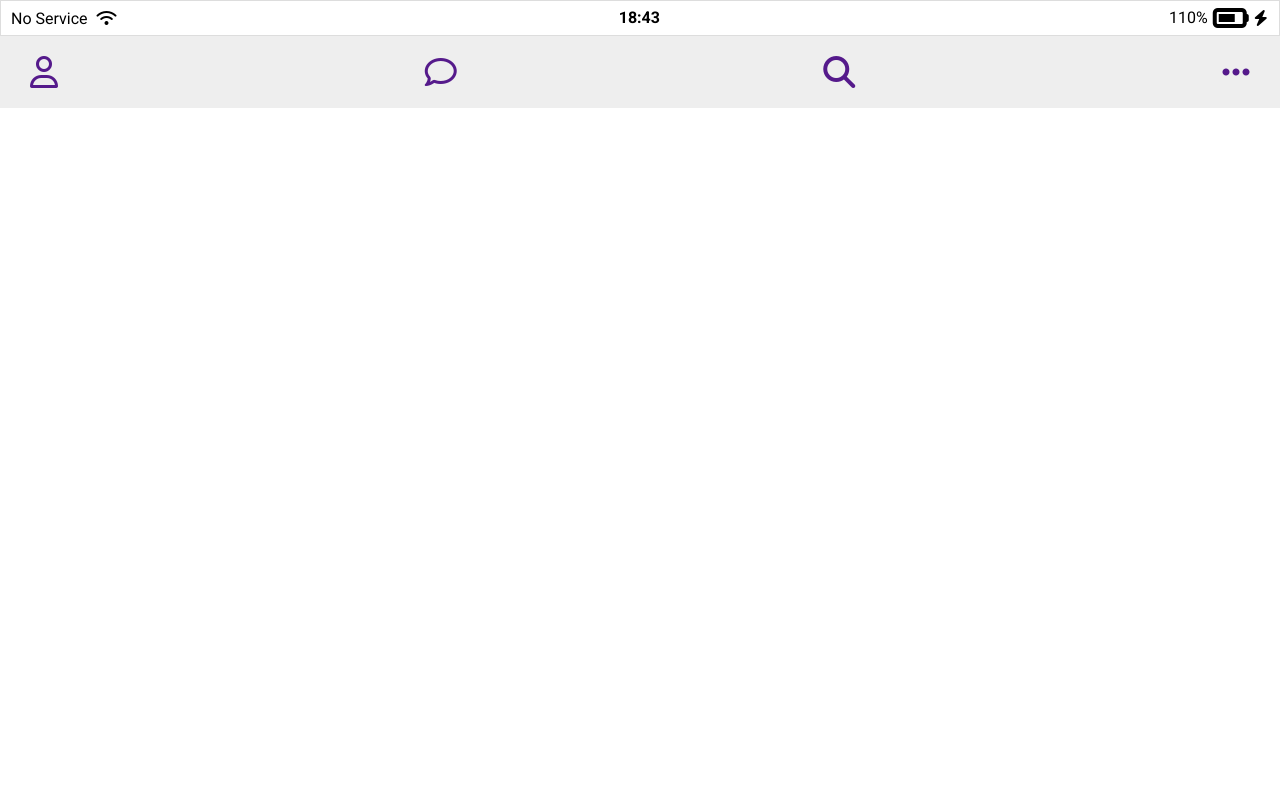
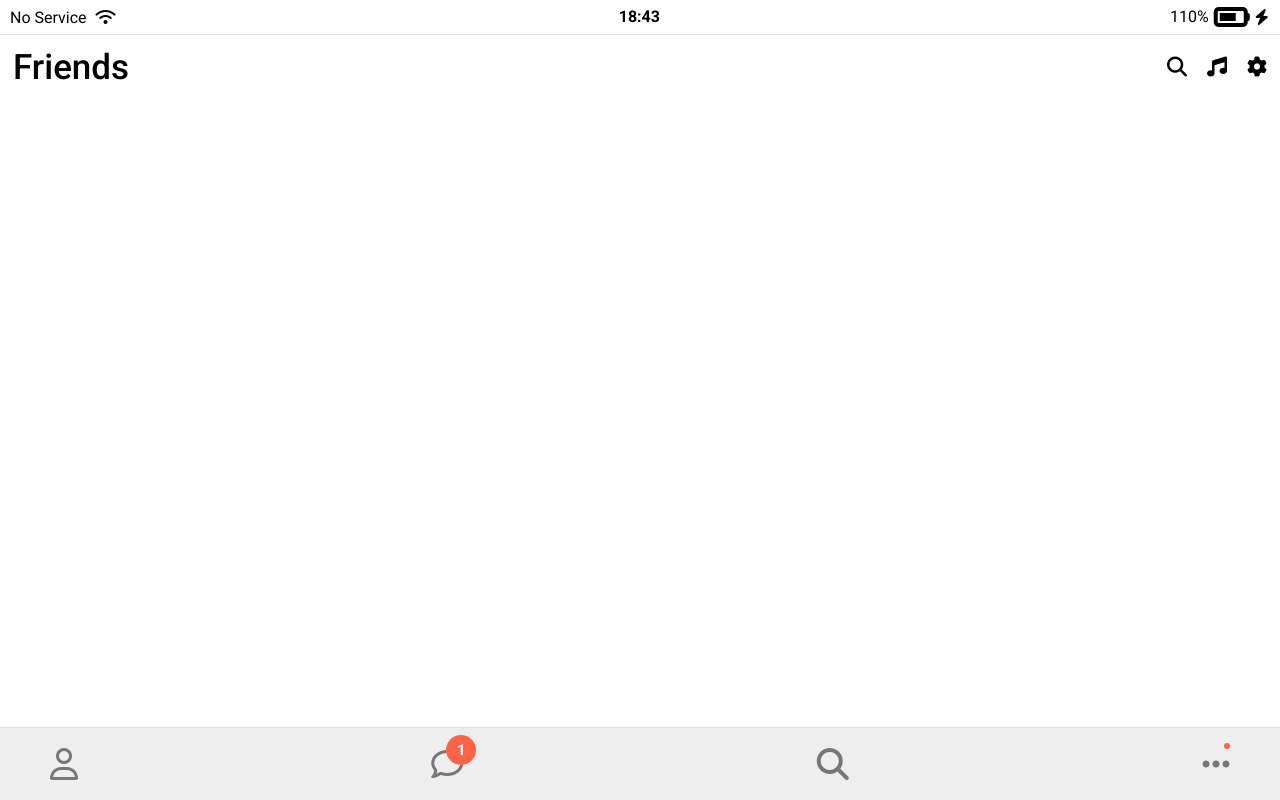
Before and after one commit to godboy4256/individual-01-kakao-talk-ui-clone, a plain HTML site: page friend.html in a window 1280 px wide. Drawn offline with Linux system fonts and the light colour scheme.

Commit message:
422__screen__header__include

```diff
--- a/CSS/reset.css
+++ b/CSS/reset.css
@@ -86,6 +86,7 @@ video {
   font: inherit;
   vertical-align: baseline;
   text-decoration: none;
+  color: initial;
 }
 /* HTML5 display-role reset for older browsers */
 article,
--- a/CSS/screen/friend.css
+++ b/CSS/screen/friend.css
@@ -2,9 +2,45 @@
   display: flex;
   justify-content: space-between;
   background: rgb(238, 238, 238);
-  padding: 20px 30px;
+  padding: 20px 0;
+  border-top: 1px solid #ddd;
+  position: fixed;
+  bottom: 0;
+  width: 100%;
+  padding: 20px 50px;
+  box-sizing: border-box;
 }
 .friend__nav-list > .friend__nav-button {
   display: flex;
   justify-content: center;
+  position: relative;
 }
+.friend__nav-list > .friend__nav-button i {
+  color: rgba(0, 0, 0, 0.5);
+}
+
+.friend__nav-list > .friend__nav-button .nav__chatcomment__lenth {
+  display: flex;
+  width: 30px;
+  height: 30px;
+  background-color: tomato;
+  justify-content: center;
+  align-items: center;
+  color: #fff;
+  font-weight: 600;
+  border-radius: 50%;
+  font-size: 15px;
+  position: absolute;
+  bottom: 15px;
+  left: 15px;
+}
+.friend__nav-list > .friend__nav-button .update__dot {
+  display: block;
+  background-color: tomato;
+  width: 6px;
+  height: 6px;
+  border-radius: 50%;
+  position: absolute;
+  top: -5px;
+  right: 0;
+}
--- /dev/null
+++ b/CSS/screen/screen__header.css
@@ -0,0 +1,24 @@
+.screen__header {
+  width: 100%;
+  display: flex;
+  justify-content: space-between;
+  align-items: center;
+  padding: 15px 13px;
+  box-sizing: border-box;
+  margin-top: 35px;
+}
+.screen__header .screen__header__tit {
+  font-size: 35px;
+  font-weight: 500;
+}
+
+.screen__header .screen__header__icons {
+  display: flex;
+  justify-content: space-between;
+}
+.screen__header .screen__header__icons li {
+  padding: 0 10px;
+}
+.screen__header .screen__header__icons li:last-child {
+  padding-right: 0;
+}
--- a/CSS/screen/status_bar.css
+++ b/CSS/screen/status_bar.css
@@ -1,10 +1,12 @@
 .status_bar {
   width: 100%;
   padding: 1px 10px;
-  border: 1px solid #ddd;
+  border-bottom: 1px solid #ddd;
   display: flex;
   align-items: center;
   box-sizing: border-box;
+  position: fixed;
+  top: 0;
 }
 .status_bar .status-bar__column {
   width: 33.3%;
--- a/CSS/style.css
+++ b/CSS/style.css
@@ -9,6 +9,7 @@
 
 /* screen_styles */
 @import url(screen/status_bar.css);
+@import url(screen/screen__header.css);
 @import url(screen/index.css);
 @import url(screen/friend.css);
 /* screen_styles */
--- a/friend.html
+++ b/friend.html
@@ -24,6 +24,29 @@
             <i class="fas fa-bolt"></i>
         </div>
      </div>
+
+     <header class="screen__header">
+        <h1 class="screen__header__tit">Friends</h1>
+        <ul class="screen__header__icons">
+            <li>
+                <a href="#">
+                 <i class="fas fa-search fa-lg"></i>
+                </a>
+            </li>
+            <li>
+                <a href="#">
+                    <i class="fas fa-music fa-lg"></i>
+                </a>
+            </li>
+            <li>
+                <a href="#">
+                    <i class="fas fa-cog fa-lg"></i>
+                </a>
+            </li>
+        </ul>
+     </header>
+
+
      <nav class="friend__nav">
          <ul class="friend__nav-list">
              <li class="friend__nav-button">
@@ -33,6 +56,7 @@
              </li>
              <li class="friend__nav-button">
                  <a href="" class="friend__nav-link">
+                    <span class="nav__chatcomment__lenth">1</span>
                     <i class="far fa-comment fa-2x"></i>
                  </a>
              </li>
@@ -43,6 +67,7 @@
              </li>
              <li class="friend__nav-button">
                  <a href="" class="friend__nav-link">
+                     <span class="update__dot"></span>
                      <i class="fas fa-ellipsis-h fa-2x"></i>
                  </a>
             </li>
```
